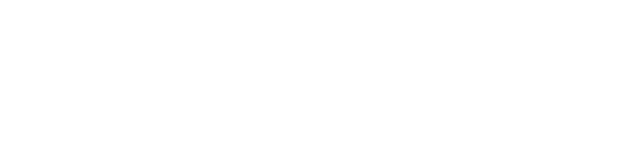
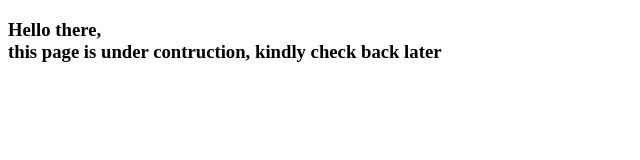
Before and after one commit to xk2800/v1, a plain HTML site: page index.html in a window 1280 px wide. Shown: the whole page, without its empty margins (0-640 px from the left). Drawn offline with Linux system fonts and the light colour scheme.

Commit message:
Update index.html

```diff
--- a/index.html
+++ b/index.html
@@ -3,9 +3,9 @@
 <head>
     <meta charset="UTF-8">
     <meta name="viewport" content="width=device-width, initial-scale=1.0">
-    <title>Document</title>
+    <title>Build in progress</title>
 </head>
 <body>
-
+    <h3>Hello there, <br> this page is under contruction, kindly check back later</h3>
 </body>
 </html>
```
